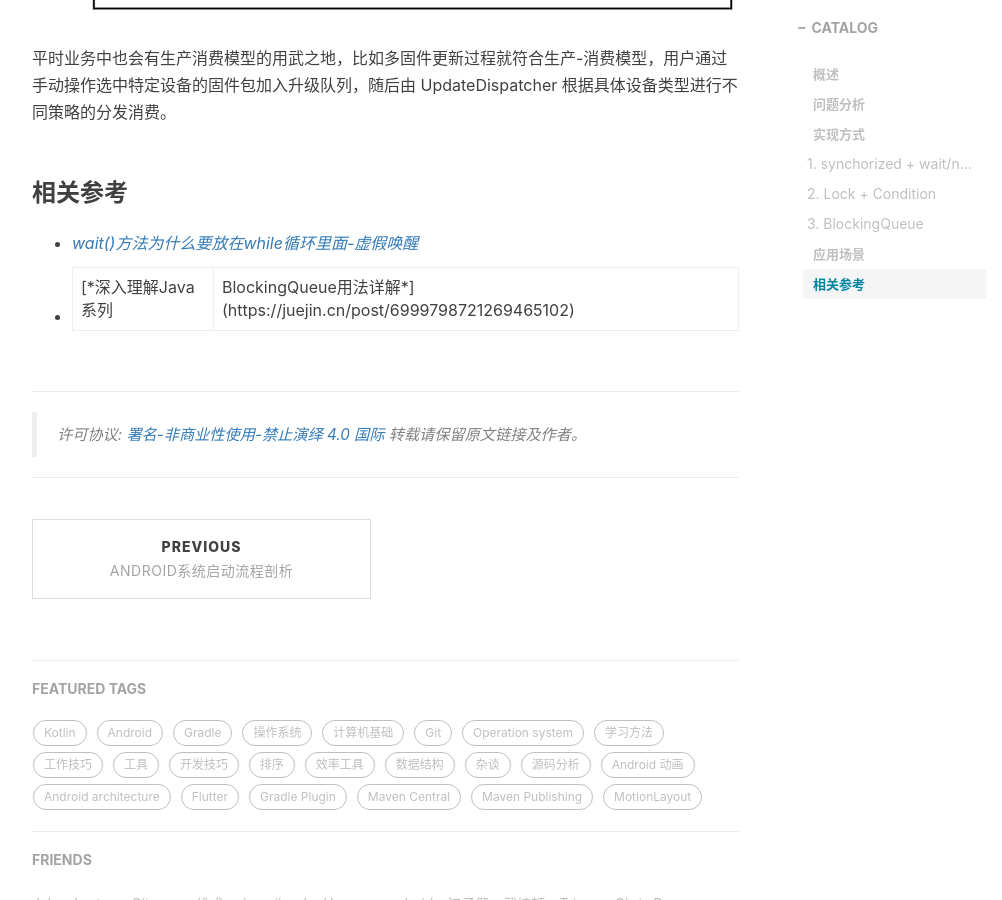
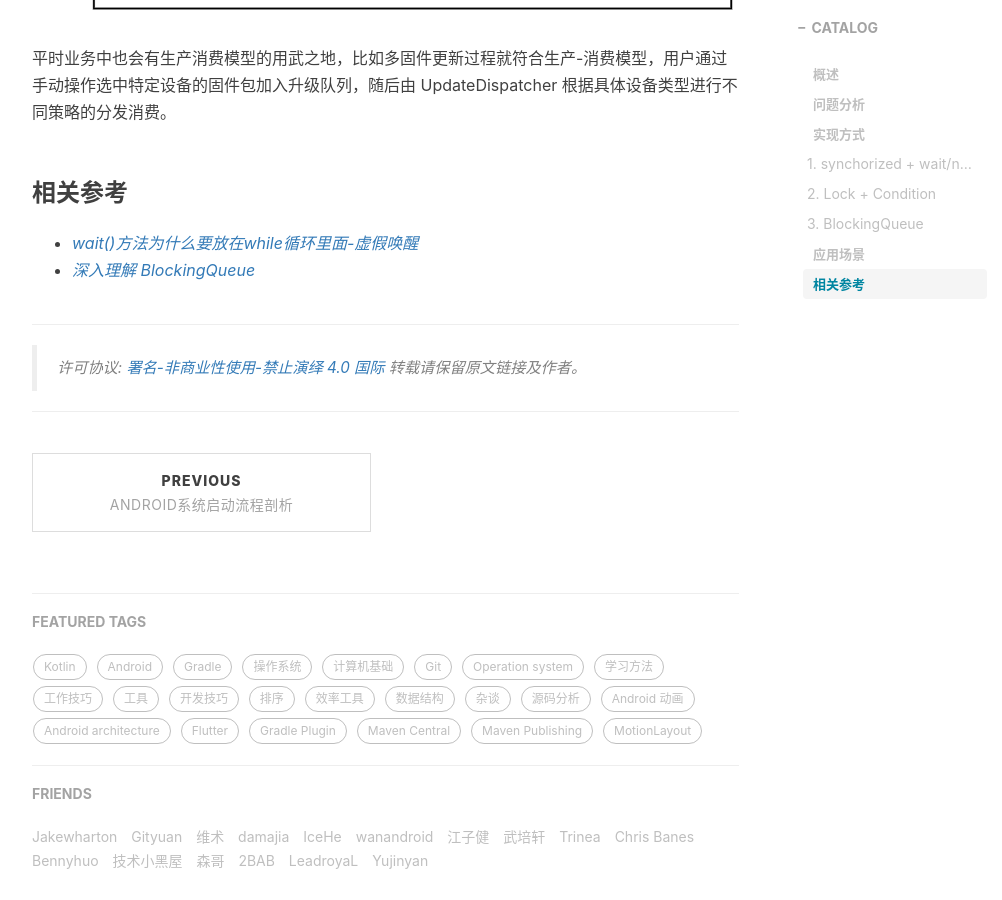
Before and after one commit to Moosphan/Moosphan.github.io, a Jekyll site: the page built from _posts/post_android/2023-04-29-java-producer-consumer-model.md, in a window 1280 px wide and 900 px high, scrolled down 5995 px. Shown: the whole window, without its empty margins (233-1235 px from the left). Built offline with Jekyll 4.4.1, drawn with Linux system fonts in a browser that asks for light colours; nearby versions of some CDN libraries; comment, search, counter and statistics services are not loaded.

Commit message:
Update 2023-04-29-java-producer-consumer-model.md

```diff
--- a/_posts/post_android/2023-04-29-java-producer-consumer-model.md
+++ b/_posts/post_android/2023-04-29-java-producer-consumer-model.md
@@ -191,4 +191,4 @@ public class GoodsStorageDispatcher {
 ### 相关参考
 
 - [*wait()方法为什么要放在while循环里面-虚假唤醒*](https://blog.csdn.net/thetimelyrain/article/details/107209101)
-- [*深入理解Java系列 | BlockingQueue用法详解*](https://juejin.cn/post/6999798721269465102)
+- [*深入理解 BlockingQueue*](https://juejin.cn/post/6999798721269465102)
```
